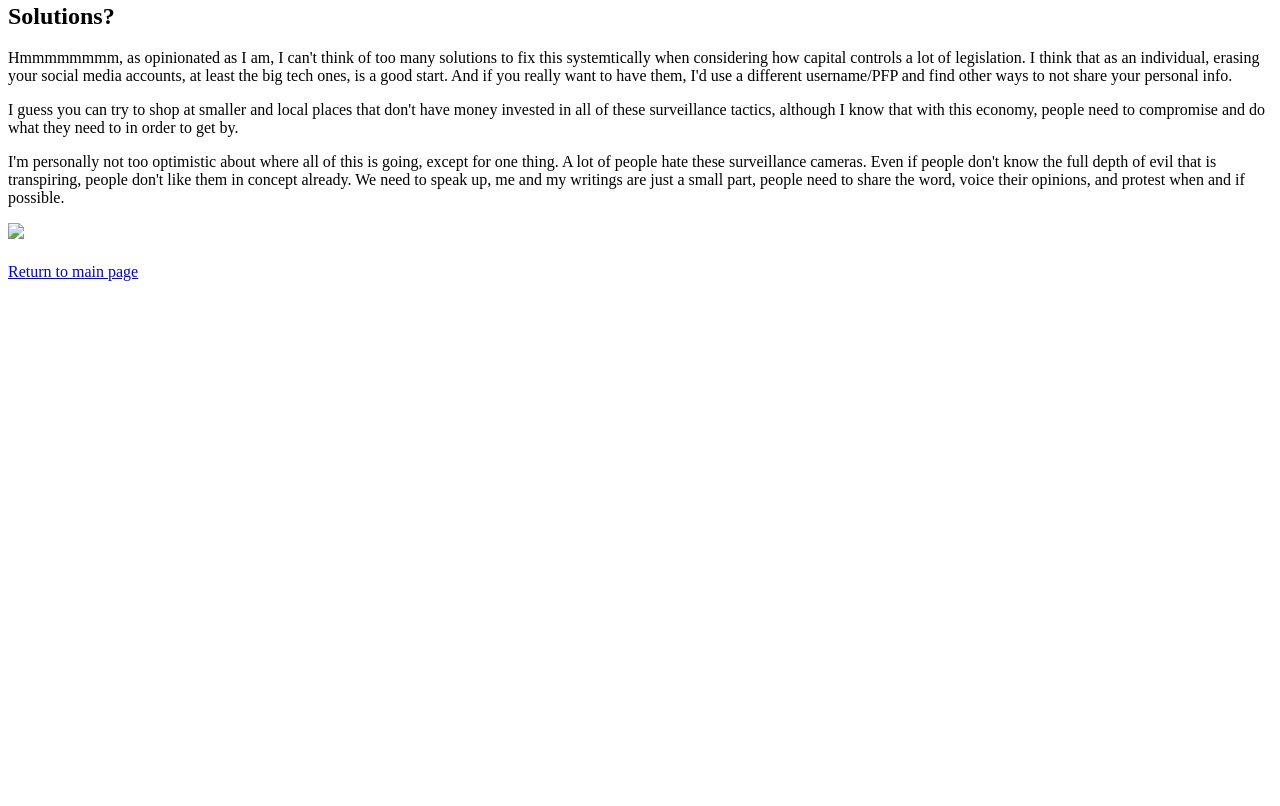
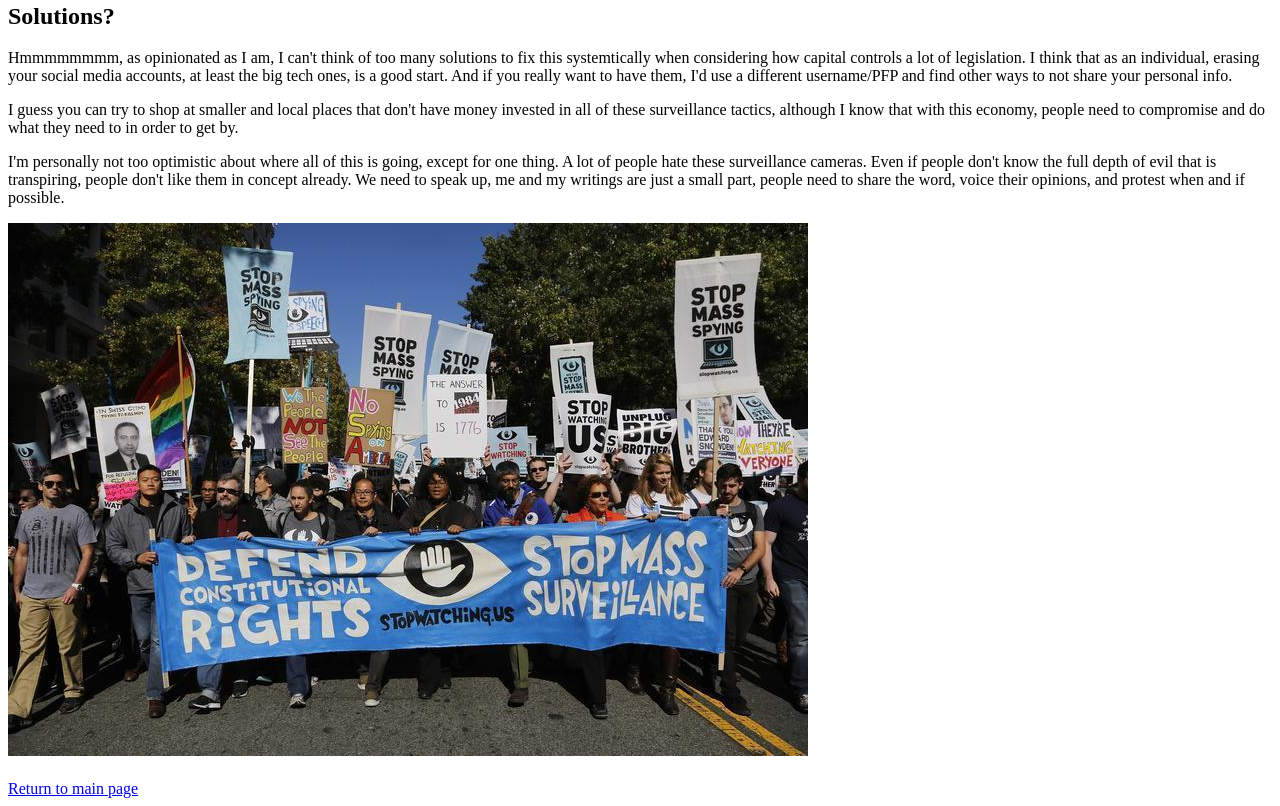
Before and after one commit to TheForestHiker/ThoughtForest, a plain HTML site: page Blogs/surveillance.html in a window 1280 px wide. Shown: the part 1267-2073 px from the top of the page. Before the commit the page ends 1556 px from the top, so only its background shows below. Drawn offline with Linux system fonts and the light colour scheme.

Commit message:
Fix image source path in surveillance.html

```diff
--- a/Blogs/surveillance.html
+++ b/Blogs/surveillance.html
@@ -65,7 +65,7 @@
 		surveillance cameras. Even if people don't know the full depth of evil that is transpiring, people don't like them in
 		concept already. We need to speak up, me and my writings are just a small part, people need to share the word, voice
 		their opinions, and protest when and if possible.</p>
-		<img src="..Images/protest.jpg">
+		<img src="../Images/protest.jpg">
 		<h2></h2>
 		<a href="../index.html">Return to main page</a>
 	</body>
```
